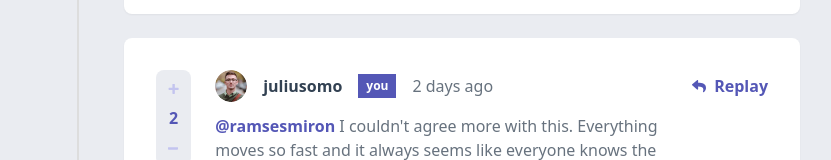
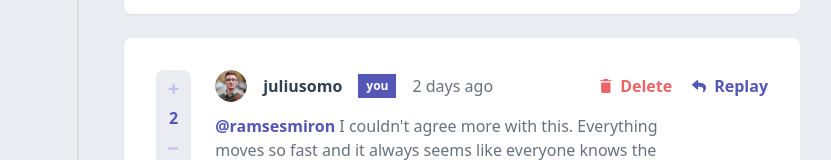
Before and after one commit to yuenu/interactive-comments, a React (Create React App) app: page / in a window 1280 px wide. Shown: the part 618-778 px from the top of the page, without its empty margins (224-1055 px from the left). Built offline with nearby package versions, Linux system fonts and the light colour scheme.

Commit message:
add delete button

```diff
--- a/src/components/Card.tsx
+++ b/src/components/Card.tsx
@@ -39,7 +39,9 @@ type HeaderProps = {
   createdAt: string
   currentUser: User
 }
+
 function Header({ user, createdAt, currentUser }: HeaderProps) {
+  const isCurrentUser = currentUser.username === user.username
   return (
     <header className="flex items-center gap-4">
       <Avatar user={user} className="w-8 h-8" />
@@ -47,33 +49,57 @@ function Header({ user, createdAt, currentUser }: HeaderProps) {
         {user.username}
       </span>
 
-      {currentUser.username === user.username && (
+      {isCurrentUser && (
         <span className="inline-block px-2 py-1 text-xs font-bold text-white bg-primary">
           you
         </span>
       )}
       <p className="text-blue-dark">{createdAt}</p>
 
-      <ControlSection className="ml-auto" />
+      <div className="flex items-center gap-5 ml-auto">
+        {isCurrentUser && (
+          <ControlButton
+            className={clsx(
+              'text-red-soft hover:text-red-pale',
+              'fill-red-soft hover:fill-red-pale'
+            )}
+            text="Delete"
+            icon={<Icon.Delete />}
+          />
+        )}
+        <ControlButton
+          className={clsx(
+            'text-primary hover:text-blue-bg',
+            'fill-primary hover:fill-blue-bg'
+          )}
+          text="Replay"
+          icon={<Icon.Reply />}
+        />
+      </div>
     </header>
   )
 }
 
-type ControlSectionProps = {
+type ControlButtonProps = {
   className?: string
+  text: string
+  icon: ReactNode
 }
 
-function ControlSection({ className }: ControlSectionProps) {
+function ControlButton({
+  className,
+  text,
+  icon,
+}: ControlButtonProps) {
   return (
     <div
       className={clsx(
-        'flex items-center gap-2 cursor-pointer',
-        'text-primary hover:text-blue-bg',
-        'fill-primary hover:fill-blue-bg',
+        'flex items-center gap-2',
+        'cursor-pointer',
         className
       )}>
-      <Icon.Reply />
-      <span className={clsx('font-semibold')}>Replay</span>
+      {icon}
+      <span className={clsx('font-semibold')}>{text}</span>
     </div>
   )
 }
@@ -124,6 +150,7 @@ type ReplayCardProps = {
 }
 
 export function ReplayCard({ replay, currentUser }: ReplayCardProps) {
+  const isCurrentUser = currentUser.username === replay.user.username
   return (
     <div className="flex w-[88%] h-auto max-w-3xl gap-6 p-8 bg-white rounded-lg shadow-sm">
       {/* feature */}
--- a/src/index.css
+++ b/src/index.css
@@ -1,9 +1,6 @@
 @tailwind base;
 @tailwind components;
 @tailwind utilities;
-
-body {
-}
 
 .attribution {
   font-size: 11px;
```
Also changed, not shown: src/images/icon-delete.svg.
